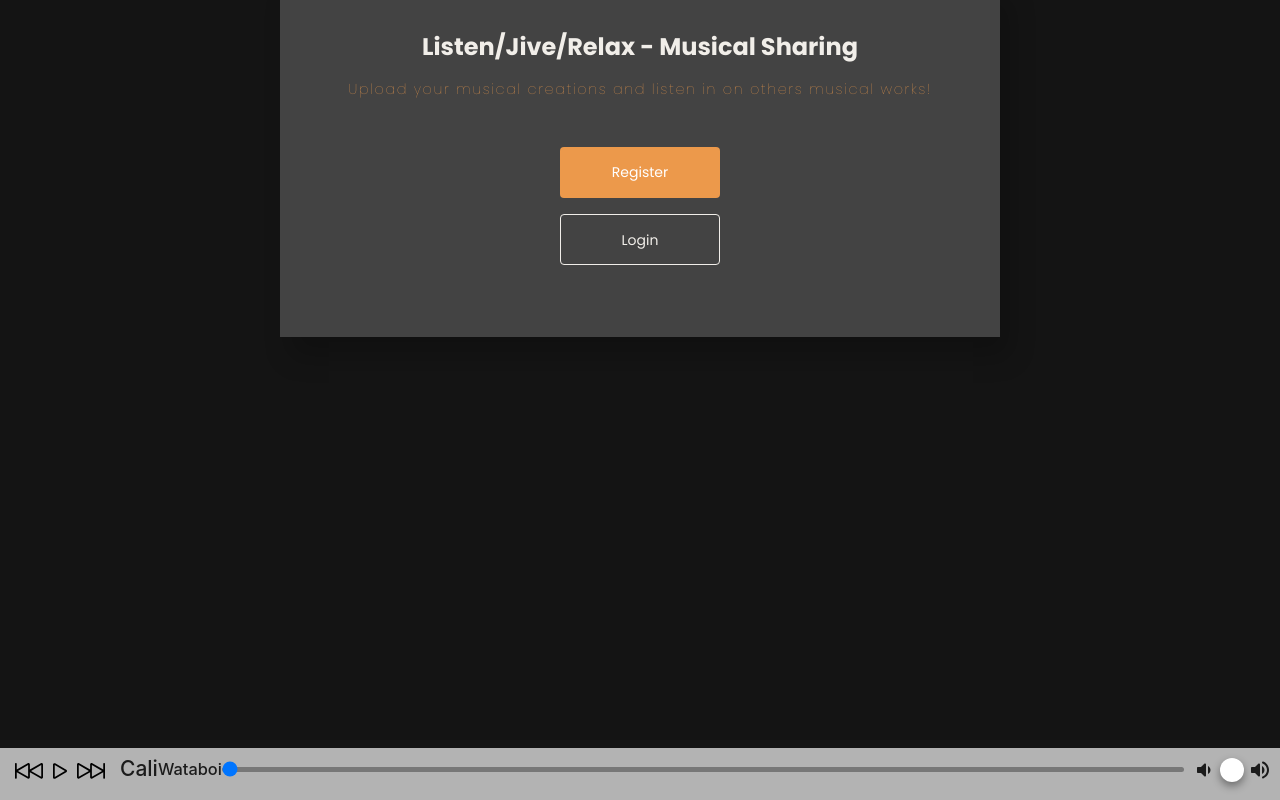
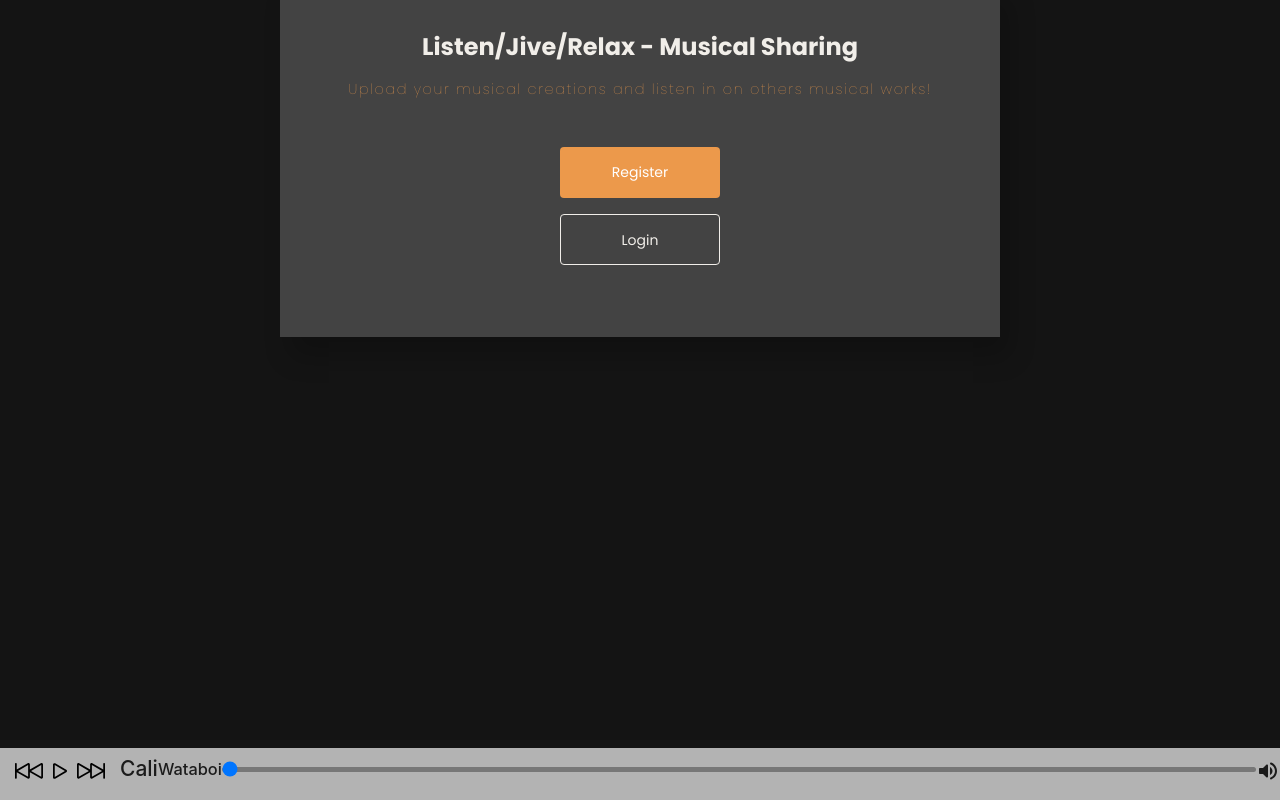
Before and after one commit to lewisemarcus/Soundify, a React (Create React App) app in the folder client/: page / in a window 1280 px wide. Shown: the part 184-984 px from the top of the page. Built offline with nearby package versions, Linux system fonts and the light colour scheme.

Commit message:
testing footer

```diff
--- a/client/src/components/FooterPlayer/FooterAudioPlayer.jsx
+++ b/client/src/components/FooterPlayer/FooterAudioPlayer.jsx
@@ -4,7 +4,6 @@ import "./styles/FooterMusicPlayer.css"
 import Slider from "@mui/material/Slider"
 import Stack from "@mui/material/Stack"
 import VolumeUpRounded from "@mui/icons-material/VolumeUpRounded"
-import VolumeDownRounded from "@mui/icons-material/VolumeDownRounded"
 
 const AudioPlayer = ({ tracks }) => {
     // State
@@ -12,6 +11,7 @@ const AudioPlayer = ({ tracks }) => {
     const [trackProgress, setTrackProgress] = useState(0)
     const [isPlaying, setIsPlaying] = useState(false)
     const [volume, setVolume] = useState(10)
+    const [style, setStyle] = useState({ display: 'none' });
 
     // Destructure for conciseness
     const { title, artist, audioSrc } = tracks[trackIndex]
@@ -119,6 +119,12 @@ const AudioPlayer = ({ tracks }) => {
         }
     }, [])
 
+    function preventHorizontalKeyboardNavigation(event) {
+        if (event.key === 'ArrowLeft' || event.key === 'ArrowRight') {
+            event.preventDefault();
+        }
+    }
+
     return (
         <div className="footer-audio-player">
             <div className="footer-track-info">
@@ -143,14 +149,17 @@ const AudioPlayer = ({ tracks }) => {
                     style={{ background: trackStyling }}
                 />
                 {/* Volume slider */}
+                <div className="volContainer">
                     <Stack
+                        style={style}
                         spacing={2}
                         direction="row"
-                    sx={{ mb: 1, px: 1 }}
+                        sx={{ height: 300 }}
                         alignItems="center"
                     >
-                    <VolumeDownRounded />
+                        {/* <VolumeDownRounded /> */}
                         <Slider
+                            className="volSlider"
                             onChange={onVolumeChange}
                             aria-label="Volume"
                             defaultValue={0.25}
@@ -159,25 +168,24 @@ const AudioPlayer = ({ tracks }) => {
                             step={0.01}
                             // value={volume}
                             sx={{
-                            // color: theme.palette.mode === 'dark' ? '#fff' : 'rgba(0,0,0,0.87)',
-                            "& .MuiSlider-track": {
-                                border: "none",
-                            },
-                            "& .MuiSlider-thumb": {
-                                width: 24,
-                                height: 24,
-                                backgroundColor: "#fff",
-                                "&:before": {
-                                    boxShadow: "0 4px 8px rgba(0,0,0,0.4)",
-                                },
-                                "&:hover, &.Mui-focusVisible, &.Mui-active": {
-                                    boxShadow: "none",
-                                },
+                                '& input[type="range"]': {
+                                    WebkitAppearance: 'slider-vertical',
                                 },
                             }}
+                            orientation="vertical"
+                            onKeyDown={preventHorizontalKeyboardNavigation}
                         />
-                    <VolumeUpRounded />
                     </Stack>
+                    <VolumeUpRounded
+                        className="volIcon"
+                        onMouseEnter={e => {
+                            setStyle({ display: 'flex', flexDirection: 'column' });
+                        }}
+                        onMouseLeave={e => {
+                            setStyle({ display: 'none' })
+                        }}
+                    />
+                </div>
             </div>
         </div>
     )
--- a/client/src/components/FooterPlayer/styles/FooterMusicPlayer.css
+++ b/client/src/components/FooterPlayer/styles/FooterMusicPlayer.css
@@ -17,8 +17,3 @@
     color: black;
     padding: 5px;
 }
-
-
-/* .footer-audio-player svg {
-    color: black
-} */
```
Lines whose indentation alone changed are shown as unchanged.
